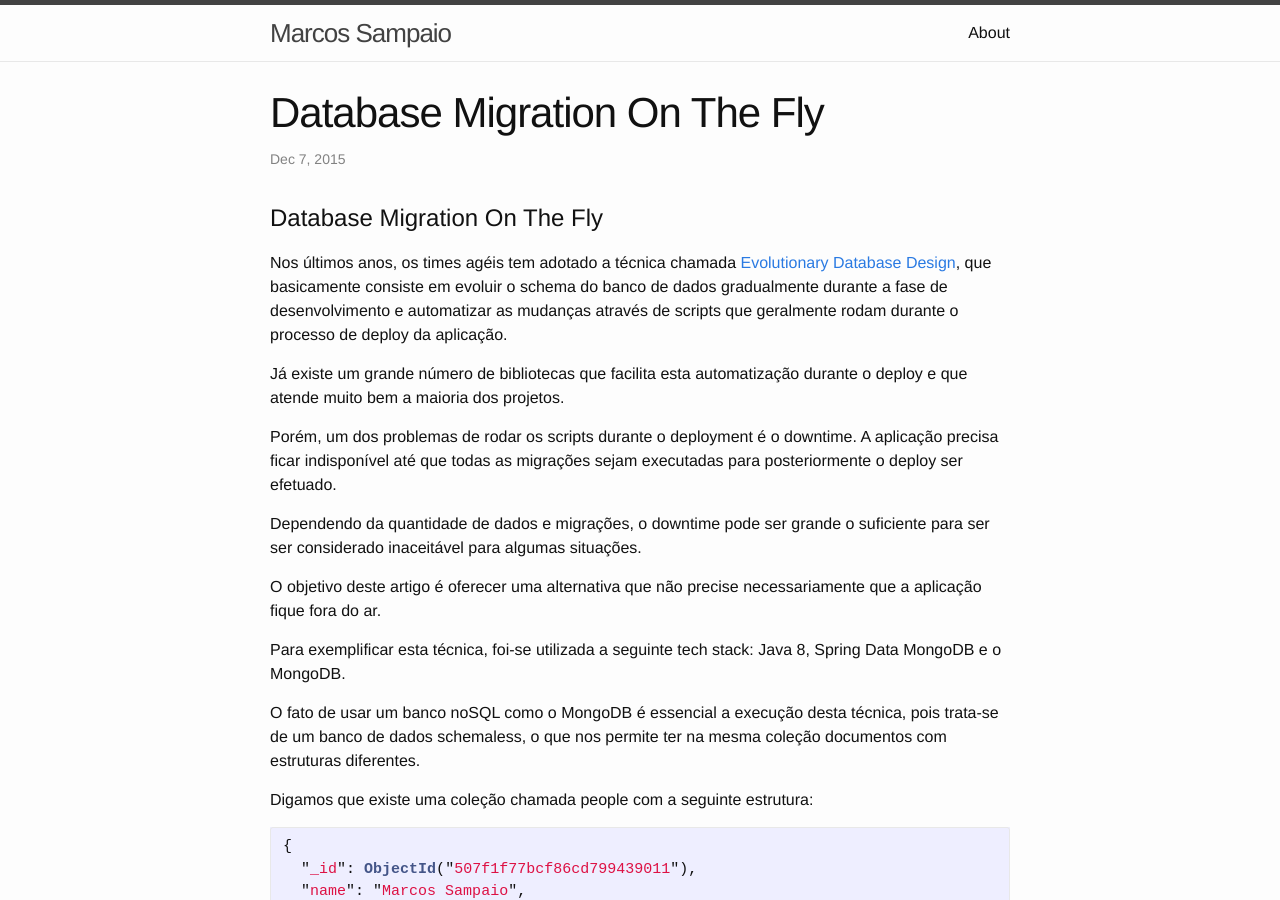
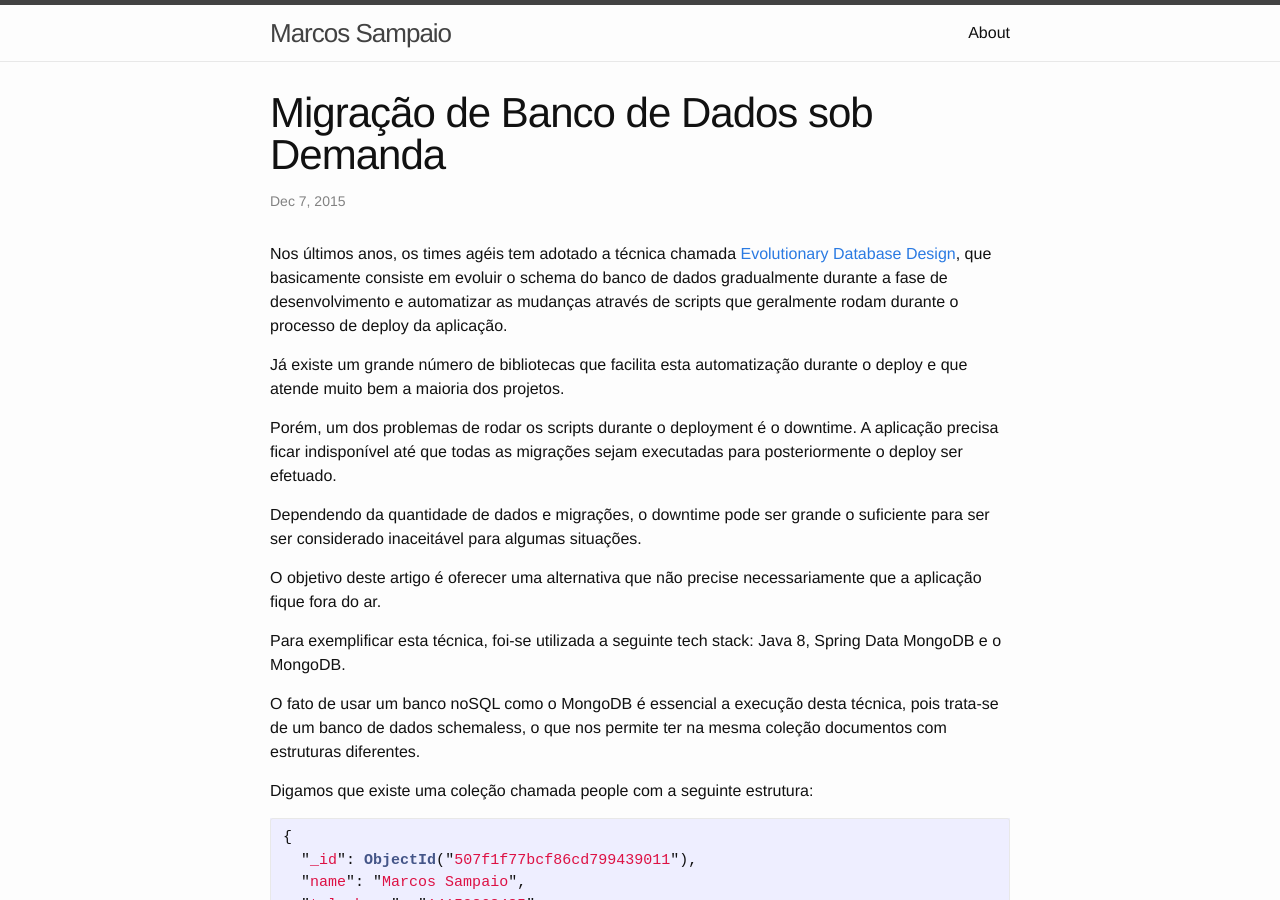
Before and after one commit to mosampaio/mosampaio.github.io, a Jekyll site: the page built from _posts/2015-12-06-migracao-banco-dados-demanda.markdown, in a window 1280 px wide and 900 px high. Built offline with Jekyll 4.4.1, drawn with Linux system fonts in a browser that asks for light colours.

Commit message:
first commit

````diff
--- a/_config.yml
+++ b/_config.yml
@@ -17,3 +17,6 @@ github_username:  mosampaio
 
 # Build settings
 markdown: kramdown
+
+kramdown:
+  input: GFM
--- a/_posts/2015-12-06-database-migration-on-the-fly.markdown
+++ b/_posts/2015-12-06-migracao-banco-dados-demanda.markdown
@@ -1,10 +1,9 @@
 ---
 layout: post
-title:  "Database Migration On The Fly"
+title:  "Migração de Banco de Dados sob Demanda"
 date:   2015-12-06 18:50:52 -0800
-categories: database migration fly demand mongodb java
+categories: banco de dados schema migração sob demanda mongodb java
 ---
-# Database Migration On The Fly
 
 Nos últimos anos, os times agéis tem adotado a técnica chamada [Evolutionary Database Design](http://martinfowler.com/articles/evodb.html), que basicamente consiste em evoluir o schema do banco de dados gradualmente durante a fase de desenvolvimento e automatizar as mudanças através de scripts que geralmente rodam durante o processo de deploy da aplicação.
 
@@ -22,6 +21,7 @@ O fato de usar um banco noSQL como o MongoDB é essencial a execução desta té
 
 Digamos que existe uma coleção chamada people com a seguinte estrutura:
 
+
 ```javascript
 {
   "_id": ObjectId("507f1f77bcf86cd799439011"),
@@ -30,6 +30,7 @@ Digamos que existe uma coleção chamada people com a seguinte estrutura:
 }
 ```
 
+
 ```java
 class Person {
   UUID id;
@@ -37,6 +38,7 @@ class Person {
   String telephone;
 }
 ```
+
 Inicialmente o cliente achou que cada pessoa deveria ter apenas um telefone. Depois decidiu-se que ao invés de armazenar apenas um telefone, pode-se armazenar múltiplos.
 
 Para atender a mudança, o time decidiu que deveria escrever uma migração para mudar o "schema lógico" e o estrutura ficará assim:
@@ -48,6 +50,7 @@ Para atender a mudança, o time decidiu que deveria escrever uma migração para
   "telephones": ["14159363485"]
 }
 ```
+
 ```java
 class Person {
   UUID id;
@@ -55,6 +58,7 @@ class Person {
   List<String> telephones;
 }
 ```
+
 Como as coisas serão feitas "on the fly", cada documento terá que guardar uma versão de si mesmo, para sabermos se a migração deverá ser aplicada. Então será adicionado o campo "migrationVersion" em cada um deles.
 
 ```javascript
@@ -100,6 +104,7 @@ No método onBeforeSave, atribui-se a versão final naquele documento. Como o ob
 Com isso, garantimos que toda vez que o objeto for lido, ele vai ser convertido para algo que o domínio entende e toda vez que for salvo, já estará no schema lógico final. Deste modo, a migração é feita de maneira suave, sem impactar o downtime do sistema e sem poluir as classes de domínio.
 
 Abaixo segue a implementação da classe MigrationOnTheFly.
+
 ```java
 public class MigrationOnTheFly {
 
@@ -154,6 +163,7 @@ db.people.find({
   ]
 })
 ```
+
 Isto pode aumentar a complexidade a medida em aumenta o número de migrações e caso tenha mudanças em campos usados nas consultas.
 
 Uma solução é, além de ter essa migração on the fly, ter um job seja iniciado após o deploy e faça as migrações em paralelo para garantir que todos os dados eventualmente estarão migrados.
````
Also changed, not shown: other parts of _posts/2015-12-06-migracao-banco-dados-demanda.markdown (+5 -1 lines).
